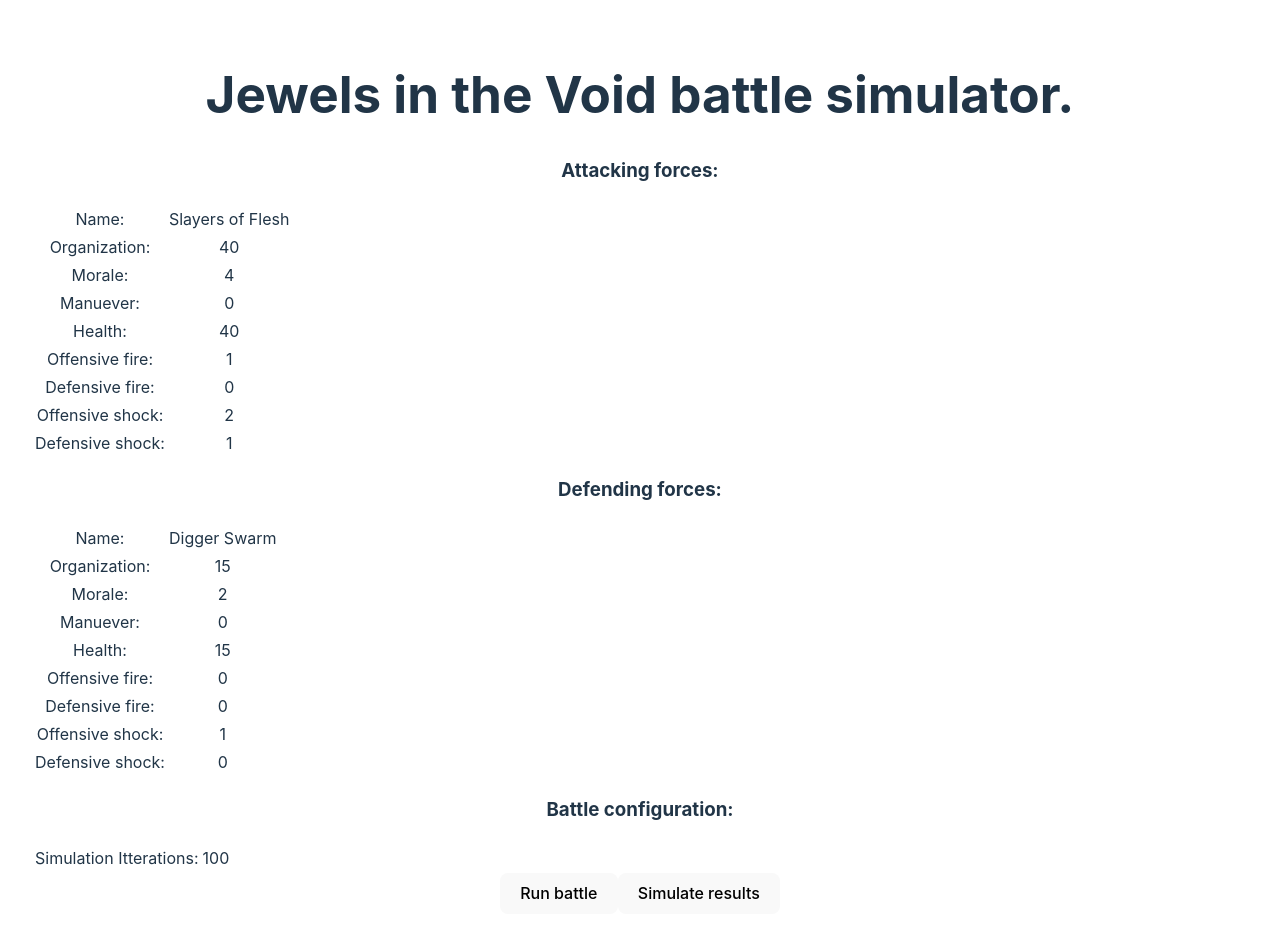
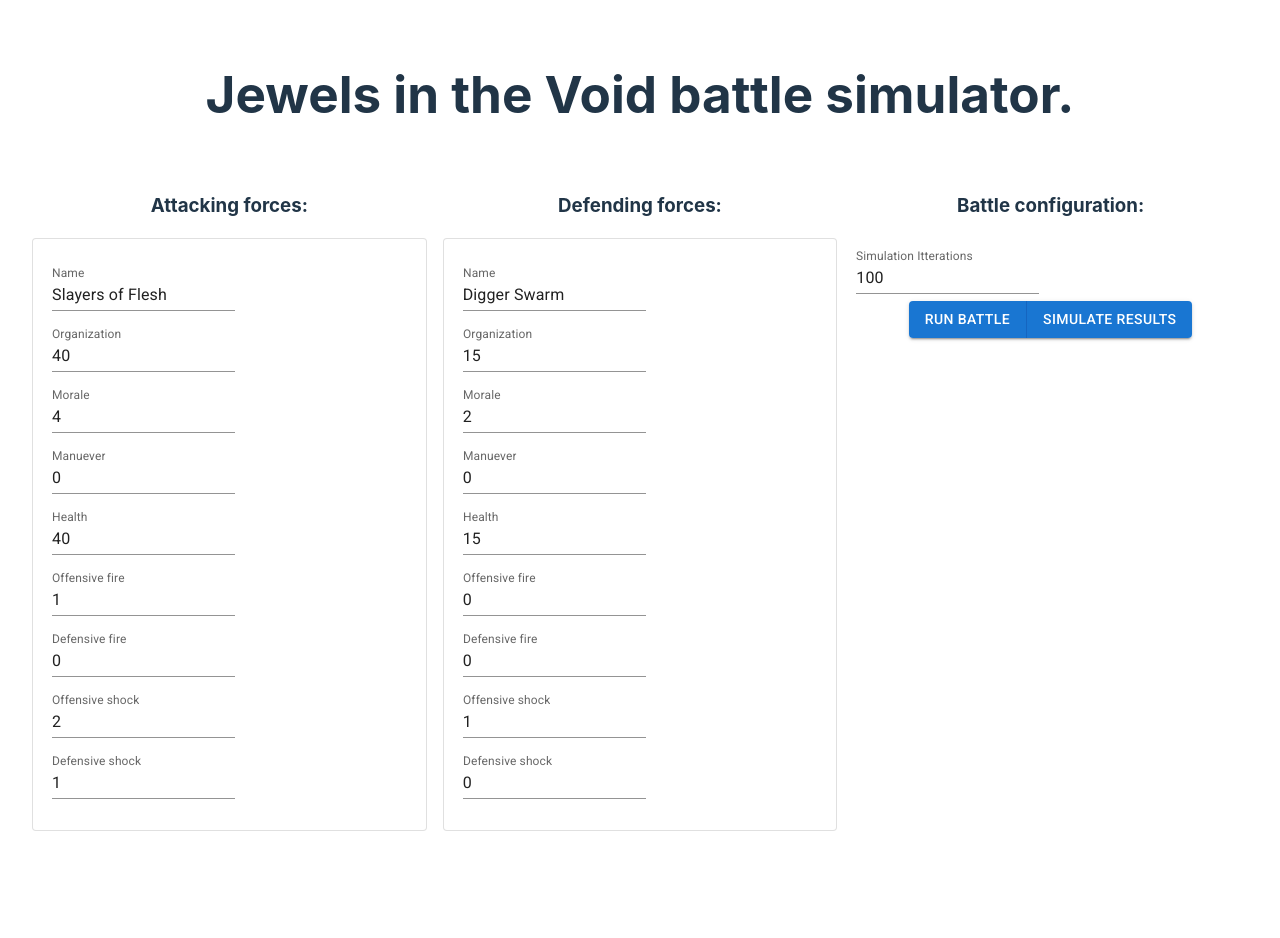
Before and after one commit to JurijsRafalskis/jewels-in-the-void-battle-calculator, a React (Vite) app: page / in a window 1280 px wide. Shown: the top 938 px of the page. After the commit the page ends 879 px from the top, so only its background shows below. Built offline with nearby package versions, Linux system fonts and the light colour scheme.

Commit message:
Introducing Material UI.

```diff
--- a/src/App.tsx
+++ b/src/App.tsx
@@ -5,6 +5,14 @@ import { IUnit } from './model/armyComposition/Unit'
 import { ArmyEditor } from './components/ArmyEditor';
 import { DefaultAttackerComposition, DefaultDefenderComposition, DefaultConfig } from './constants/initializationValues';
 import { ConfigurationEditor } from './components/ConfigurationEditor';
+import Button from '@mui/material/Button';
+import Stack from '@mui/material/Stack';
+import ButtonGroup from '@mui/material/ButtonGroup';
+import Grid from '@mui/material/Grid2';
+import '@fontsource/roboto/300.css';
+import '@fontsource/roboto/400.css';
+import '@fontsource/roboto/500.css';
+import '@fontsource/roboto/700.css';
 
 function App() {
   const [calculatorConfiguration, setConfiguration] = useState<IBattleConfiguration>(DefaultConfig); //Default config
@@ -12,32 +20,42 @@ function App() {
   const [defenderArmy, setDefenderArmy] = useState<IUnit[]>(DefaultDefenderComposition);
   return (
     <>
+      <Grid container spacing={2}>
+        <Grid size={12}>
           <div className="TitleCardDiv">
             <h1>Jewels in the Void battle simulator.</h1>
           </div>
-    <div className="MainControlsDiv">
+        </Grid>
+        <Grid size={4}>
           <div className="AttackerArmyEditorDiv">
             <label><h3>Attacking forces:</h3></label>
-        <ArmyEditor units={attackerArmy} onChange={units => {}}/>
+            <ArmyEditor units={attackerArmy} onChange={units => { }} />
           </div>
+        </Grid>
+        <Grid size={4}>
         <div className="DefenderArmyEditorDiv">
           <label><h3>Defending forces:</h3></label>
-      <ArmyEditor units={defenderArmy} onChange={units => {}}/>
+          <ArmyEditor units={defenderArmy} onChange={units => { }} />
         </div>
+        </Grid>
+        <Grid size={4}>
         <div className="ConfigPanelDiv">
           <label><h3>Battle configuration:</h3></label>
           <div className="ConfigPanelEditorDiv">
-          <ConfigurationEditor config={calculatorConfiguration} onChange={newConfig => {}}/>
+            <ConfigurationEditor config={calculatorConfiguration} onChange={newConfig => { }} />
           </div>
           <div className="ControlsDiv">
-          <button>Run battle</button>
-          <button>Simulate results</button>
+          <ButtonGroup variant="contained">
+            <Button variant="contained">Run battle</Button>
+            <Button variant="contained">Simulate results</Button>
+          </ButtonGroup>
           </div>
         </div>
+        </Grid>
+        <Grid  size={12}>
         <div className="ResultsDiv"></div>
-
-    </div>
-
+        </Grid>
+      </Grid>
       {/*}
       <div className="card">
         <button onClick={() => setCount((count) => count + 1)}>
--- a/src/components/ArmyEditor.tsx
+++ b/src/components/ArmyEditor.tsx
@@ -11,8 +11,8 @@ export class ArmyEditor extends React.Component<ArmyEditorProps> {
   render() {
     return (
       <div>
-        {this.props.units.map(unit => (
-          <UnitEditor unit={unit} onChange={() => { }} />
+        {this.props.units.map((unit, index) => (
+          <UnitEditor key={unit.Title + index} unit={unit} onChange={() => { }} />
         ))}
       </div>
     );
--- a/src/components/ConfigurationEditor.tsx
+++ b/src/components/ConfigurationEditor.tsx
@@ -1,5 +1,6 @@
 import React from 'react';
 import { IBattleConfiguration }from '../model/BattleConfiguration';
+import TextField from '@mui/material/TextField';
 
 export interface ConfigurationEditorProps {
     config:IBattleConfiguration;
@@ -11,10 +12,20 @@ export class ConfigurationEditor extends React.Component<ConfigurationEditorProp
         return (
           <div>
             <table>
-                <tr>
-                    <td>Simulation Itterations: </td>
-                    <td>{this.props.config.SimulatedItterationsCount}</td>
-                </tr>
+                <tbody>
+                    <tr>
+                        <td>
+                            <TextField
+                                size="small"
+                                type="number"
+                                margin="dense"
+                                label="Simulation Itterations"
+                                variant="standard"
+                                value={this.props.config.SimulatedItterationsCount}
+                            />
+                        </td>
+                    </tr>
+                </tbody>
             </table>
           </div>
         );
--- a/src/components/UnitEditor.tsx
+++ b/src/components/UnitEditor.tsx
@@ -1,5 +1,8 @@
 import React from 'react';
 import { IUnit } from '../model/armyComposition/Unit';
+import Card from '@mui/material/Card';
+import CardContent from '@mui/material/CardContent';
+import TextField from '@mui/material/TextField';
 
 
 export interface UnitEditorProps {
@@ -10,48 +13,125 @@ export interface UnitEditorProps {
 export class UnitEditor extends React.Component<UnitEditorProps> {
     render() {
         return (
+            <Card variant="outlined">
+                <CardContent>
                     <div>
                         <table>
                             <tbody>
                                 <tr>
-                            <td>Name: </td>
-                            <td>{this.props.unit.Title}</td>
+                                    <td>
+                                        <TextField
+                                            size="small"
+                                            margin="dense"
+                                            label="Name"
+                                            variant="standard"
+                                            value={this.props.unit.Title}
+                                            onChange={
+                                                (v) =>{
+                                                    let newUnit = this.props.unit;
+                                                    newUnit.Title = v.target.value;
+                                                    this.props.onChange(newUnit);
+                                                }
+                                            }
+                                        />
+                                    </td>
                                 </tr>
                                 <tr>
-                            <td>Organization: </td>
-                            <td>{this.props.unit.Health}</td>
+                                    <td>
+                                        <TextField
+                                            size="small"
+                                            type="number"
+                                            /*slotProps={{input:{ type: 'number'}}}*/
+                                            margin="dense"
+                                            label="Organization"
+                                            variant="standard"
+                                            value={this.props.unit.Health}
+                                            onChange={()=>{}}
+                                        />
+                                    </td>
                                 </tr>
                                 <tr>
-                            <td>Morale: </td>
-                            <td>{this.props.unit.Morale}</td>
+                                    <td>
+                                        <TextField
+                                            size="small"
+                                            margin="dense"
+                                            label="Morale"
+                                            variant="standard"
+                                            value={this.props.unit.Morale}
+                                        />
+                                    </td>
                                 </tr>
                                 <tr>
-                            <td>Manuever: </td>
-                            <td>{this.props.unit.Maneuver}</td>
+                                    <td>
+                                        <TextField
+                                            size="small"
+                                            margin="dense"
+                                            label="Manuever"
+                                            variant="standard"
+                                            value={this.props.unit.Maneuver}
+                                        />
+                                    </td>
                                 </tr>
                                 <tr>
-                            <td>Health: </td>
-                            <td>{this.props.unit.Health}</td>
+                                    <td>
+                                        <TextField
+                                            size="small"
+                                            margin="dense"
+                                            label="Health"
+                                            variant="standard"
+                                            value={this.props.unit.Health}
+                                        />
+                                    </td>
                                 </tr>
                                 <tr>
-                            <td>Offensive fire: </td>
-                            <td>{this.props.unit.FireBonus.Offensive}</td>
+                                    <td>
+                                        <TextField
+                                            size="small"
+                                            margin="dense"
+                                            label="Offensive fire"
+                                            variant="standard"
+                                            value={this.props.unit.FireBonus.Offensive}
+                                        />
+                                    </td>
                                 </tr>
                                 <tr>
-                            <td>Defensive fire: </td>
-                            <td>{this.props.unit.FireBonus.Defensive}</td>
+                                    <td>
+                                        <TextField
+                                            size="small"
+                                            margin="dense"
+                                            label="Defensive fire"
+                                            variant="standard"
+                                            value={this.props.unit.FireBonus.Defensive}
+                                        />
+                                    </td>
                                 </tr>
                                 <tr>
-                            <td>Offensive shock: </td>
-                            <td>{this.props.unit.ShockBonus.Offensive}</td>
+                                    <td>
+                                        <TextField
+                                            size="small"
+                                            margin="dense"
+                                            label="Offensive shock"
+                                            variant="standard"
+                                            value={this.props.unit.ShockBonus.Offensive}
+                                        />
+                                    </td>
                                 </tr>
                                 <tr>
-                            <td>Defensive shock: </td>
-                            <td>{this.props.unit.ShockBonus.Defensive}</td>
+                                    <td>
+                                        <TextField
+                                            size="small"
+                                            margin="dense"
+                                            label="Defensive shock"
+                                            variant="standard"
+                                            value={this.props.unit.ShockBonus.Defensive}
+                                        />
+                                    </td>
                                 </tr>
                             </tbody>
                         </table>
                     </div>
+                </CardContent>
+            </Card>
         );
     }
 }
```
Also changed, not shown: package.json (+8 -3 lines), 1 other file (tests, documents, lock files or other folders). Lines whose indentation alone changed are shown as unchanged.
